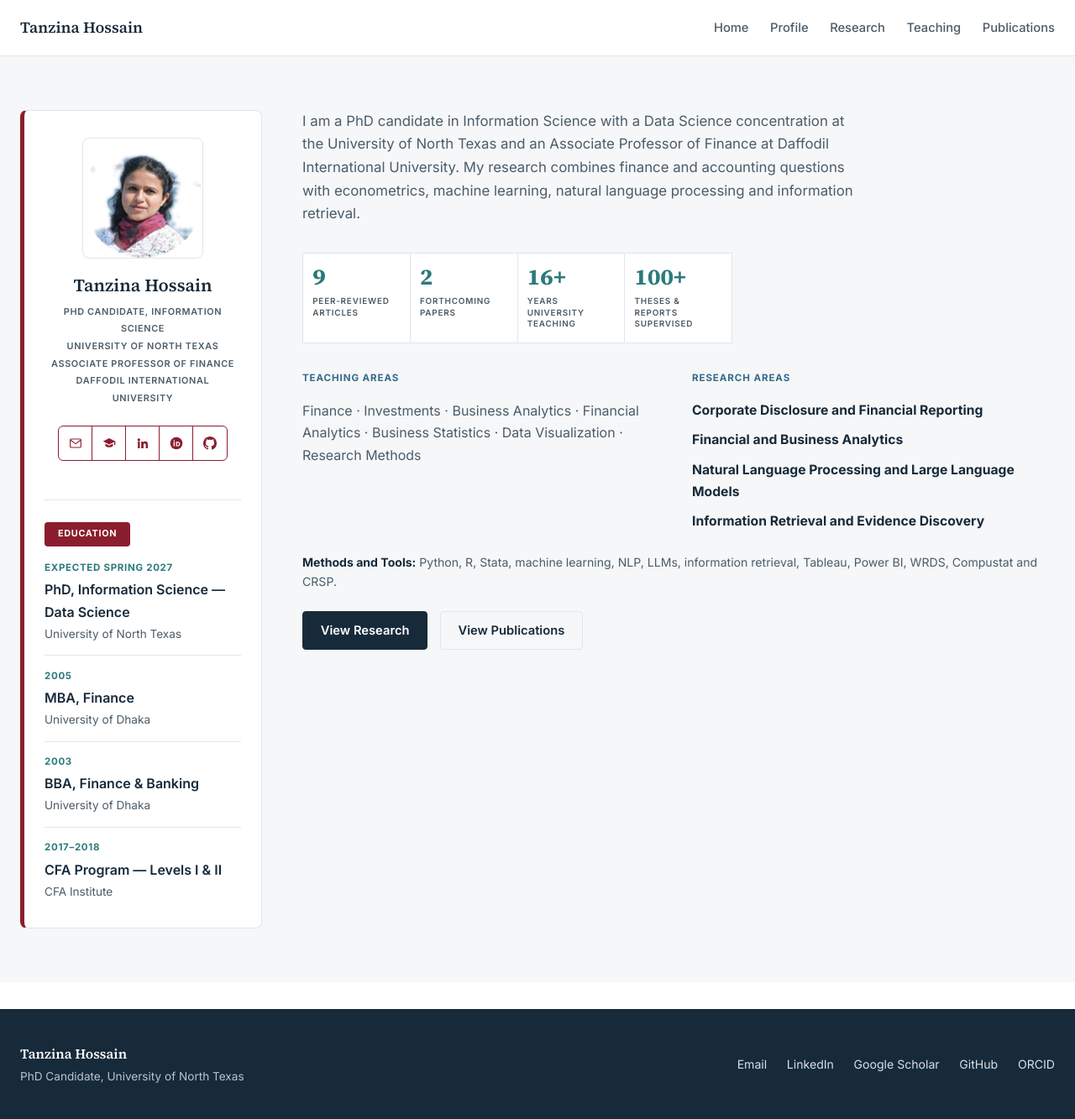
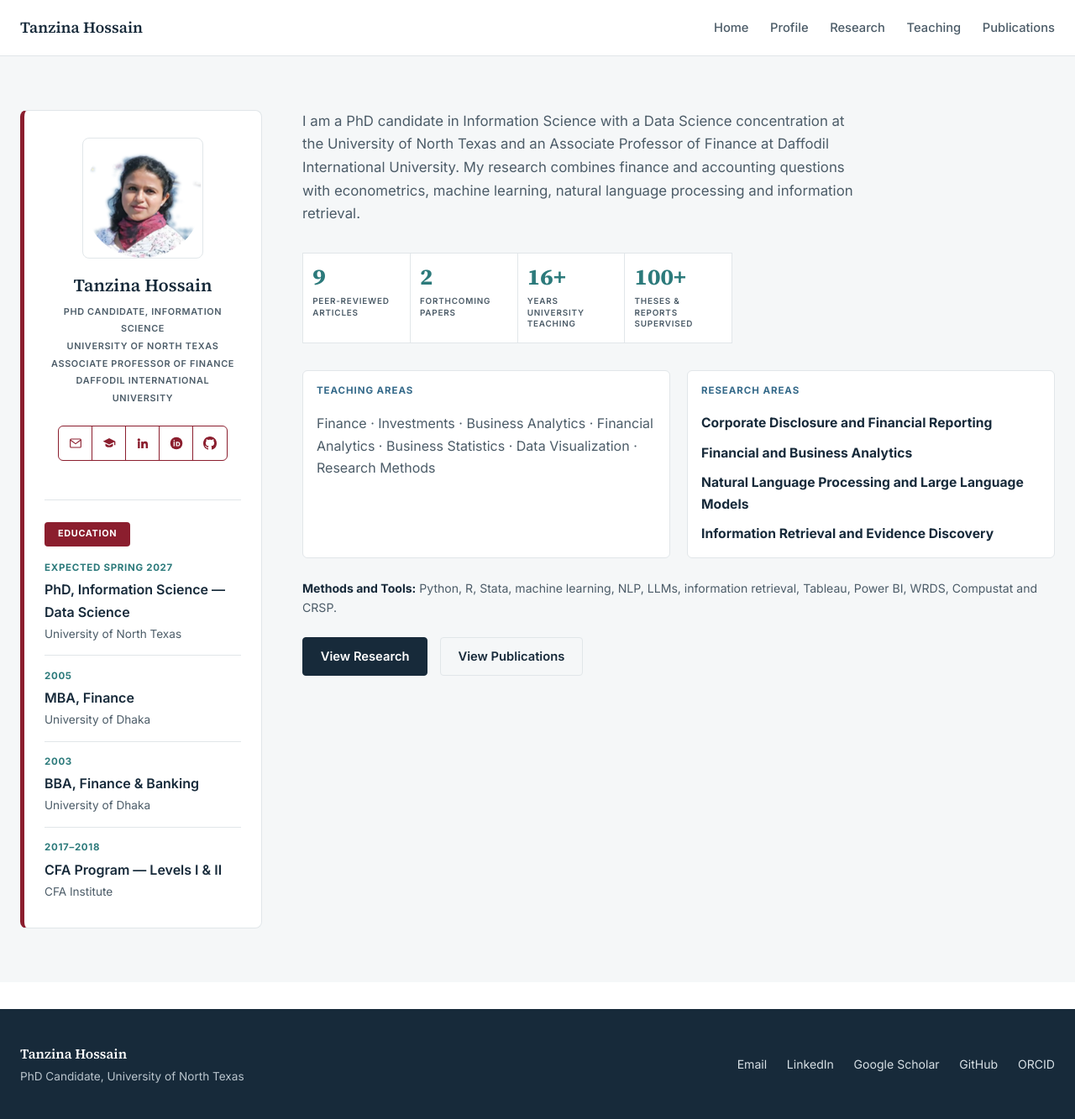
Before and after one commit to tanzinahossain/tanzinahossain.github.io, a Jekyll site: the page built from index.html, in a window 1280 px wide. Shown: the whole page at 84% size. Built offline with Jekyll 4.4.1, drawn with Linux system fonts in a browser that asks for light colours.

Commit message:
Wrap Teaching Areas and Research Areas in small compact boxes on the homepage
Co-Authored-By: Claude Sonnet 5 <noreply@anthropic.com>

```diff
--- a/assets/css/style.css
+++ b/assets/css/style.css
@@ -82,7 +82,8 @@ h1{margin-bottom:.3rem}
 .section-badge{display:inline-block; background:var(--maroon); color:var(--white); font-size:.68rem; font-weight:700; letter-spacing:.06em; text-transform:uppercase; padding:.35rem 1rem; border-radius:4px}
 .plain-list{list-style:none; margin:0 0 1.5rem; padding:0; display:flex; flex-direction:column; gap:.6rem}
 .plain-list li{font-size:.98rem; color:var(--navy)}
-.areas-row{display:grid; grid-template-columns:1fr 1fr; gap:2rem; margin-top:2rem}
+.areas-row{display:grid; grid-template-columns:1fr 1fr; gap:1.25rem; margin-top:2rem}
+.small-box{border:1px solid var(--border); border-radius:6px; padding:.9rem 1rem; background:var(--white)}
 @media (max-width:800px){.profile-grid{grid-template-columns:1fr; justify-items:center; text-align:center} .bio-col{text-align:left} .areas-row{grid-template-columns:1fr}}
 
 /* ===== Stat tiles ===== */
--- a/index.html
+++ b/index.html
@@ -76,11 +76,11 @@ description: Finance educator and computational business researcher — corporat
       </div>
 
       <div class="areas-row">
-        <div>
+        <div class="small-box">
           <div class="group-label" style="margin-top:0">Teaching Areas</div>
           <p style="color:var(--text-muted); margin:0">Finance · Investments · Business Analytics · Financial Analytics · Business Statistics · Data Visualization · Research Methods</p>
         </div>
-        <div>
+        <div class="small-box">
           <div class="group-label" style="margin-top:0">Research Areas</div>
           <ul class="plain-list" style="margin-bottom:0">
             <li><strong>Corporate Disclosure and Financial Reporting</strong></li>
```
